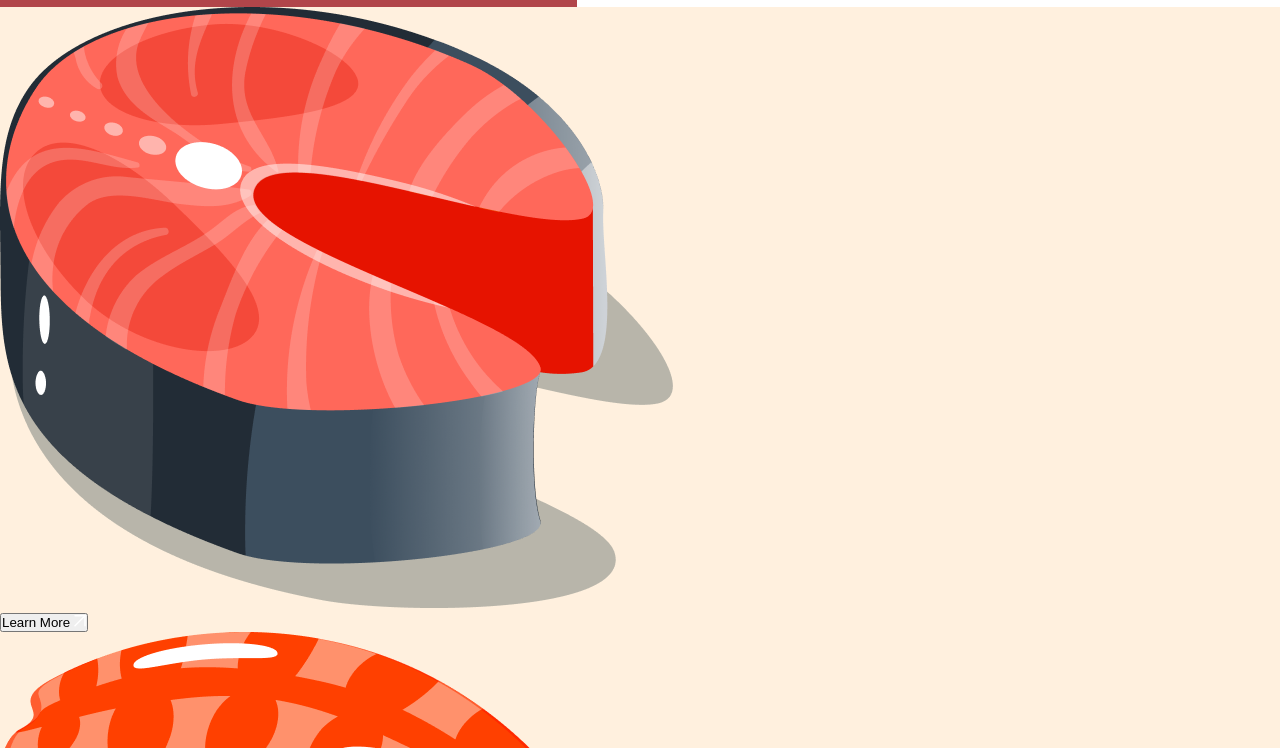
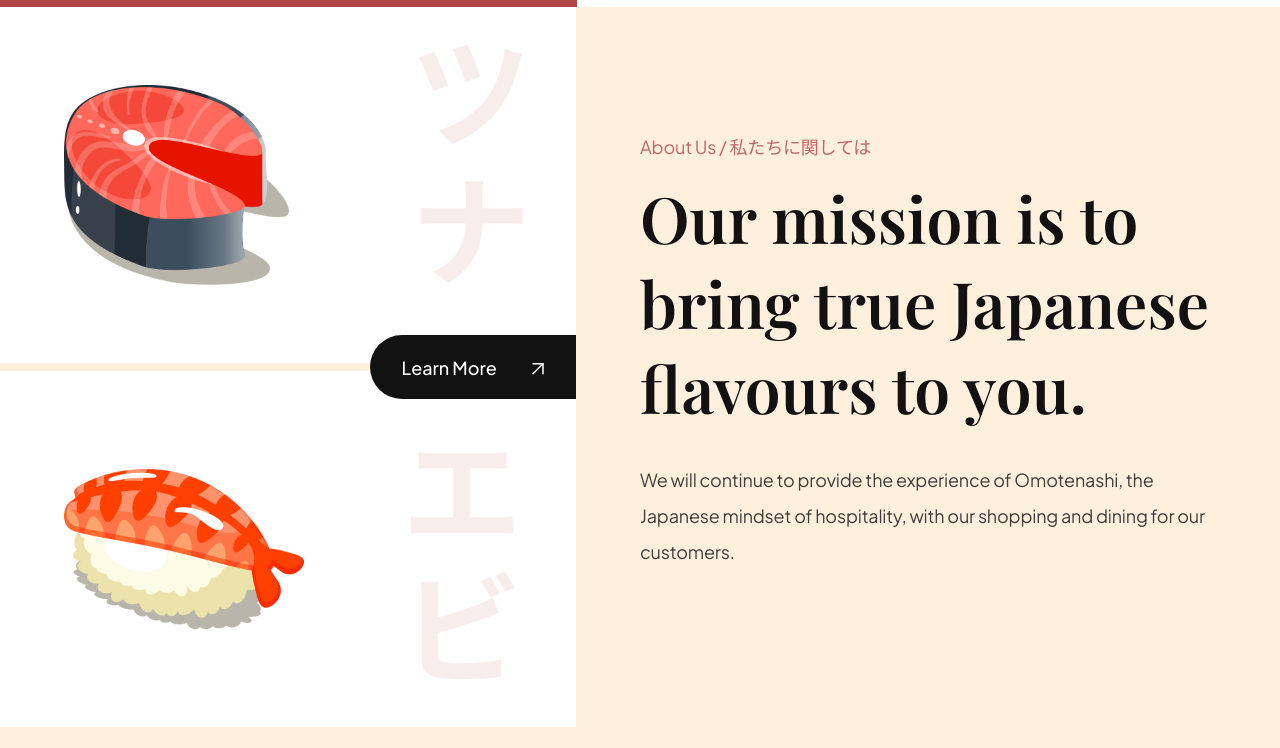
Before and after one commit to Kemboilewis/sushiman, a website built with Vite: page index.html in a window 1280 px wide. Shown: the part 812-1560 px from the top of the page. After the commit the page ends 1539 px from the top, so only its background shows below. Built offline with nearby package versions, Linux system fonts and the light colour scheme.

Commit message:
Added about-us

```diff
--- /dev/null
+++ b/css/sections/about.css
@@ -0,0 +1,76 @@
+.about-us {
+  display: flex;
+  min-height: 720px;
+  overflow: hidden;
+}
+
+.about-us__image {
+  flex: 1;
+  display: flex;
+  flex-direction: column;
+  justify-content: center;
+
+  background: var(--color-white);
+
+  position: relative;
+}
+
+.about-us__image div {
+  padding: 32px 64px;
+  flex: 1;
+  display: flex;
+  align-items: center;
+
+  background-position: center;
+  background-repeat: no-repeat;
+  background-size: contain;
+}
+.about-us__image-sushi3 {
+  border-bottom: 8px solid var(--color-creamson);
+  background-image: url('../../assets/about_bg1.png');
+}
+.about-us__image-sushi2 {
+  background-image: url('../../assets/about_bg2.png');
+}
+.about-us__image-sushi3 img {
+  width: 225px;
+  height: 200px;
+}
+.about-us__image-sushi2 img {
+  width: 240px;
+  height: 160px;
+}
+.about-us__button {
+  position: absolute;
+  right: 0;
+
+  padding: 12px 32px;
+  min-height: 64px;
+
+  background: var(--secondary-color);
+  border-radius: 32px 0 0 32px;
+  border: 0;
+  outline: 0;
+
+  color: #fff;
+  font-family: var(--plus-jakarta-sans);
+  font-weight: 500;
+  font-size: 18px;
+  line-height: 23px;
+
+  cursor: pointer;
+}
+.about-us__button img{
+  object-fit: contain;
+  margin-left:32px;
+
+}
+
+.about-us__content{
+  padding: 64px;
+
+  flex: 1;
+  display: flex;
+  justify-content: center;
+  flex-direction: column;
+}
--- a/css/style.css
+++ b/css/style.css
@@ -4,8 +4,8 @@
 /* other css file imports */
 @import url("sections/header.css");
 @import url("sections/hero.css");
-/* @import url("sections/about.css");
-@import url("sections/popular.css");
+@import url("sections/about.css");
+/* @import url("sections/popular.css");
 @import url("sections/trending.css");
 @import url("sections/subscribe.css");
 @import url("sections/footer.css"); */
--- a/index.html
+++ b/index.html
@@ -28,17 +28,17 @@
             <a href="#about-us">About Us</a>
           </li>
           <li>
-            <img src="assets/search.svg" alt="search"/>
+            <img src="assets/search.svg" alt="search" />
           </li>
         </ul>
         <ul class="header__menu-mobile">
-          <img src="assets/menu.svg" alt="menu">
+          <img src="assets/menu.svg" alt="menu" />
         </ul>
       </nav>
     </header>
     <section class="hero">
       <div class="hero-image">
-        <img src="assets/sushi-1.png" alt="sushi">
+        <img src="assets/sushi-1.png" alt="sushi" />
         <h2>
           日 <br />
           本 <br />
@@ -49,11 +49,14 @@
       <div class="hero-content">
         <div class="hero-content-info">
           <h1>Feel the taste of Japanese food</h1>
-          <p>Feel the taste of the most popular Japanese food from anywhere and anytime.</p>
+          <p>
+            Feel the taste of the most popular Japanese food from anywhere and
+            anytime.
+          </p>
           <div class="hero-content__buttons">
             <button class="hero-content__order-button">Order Now</button>
             <button class="hero-content__play-button">
-              <img src="assets/play-circle.svg" alt="play">
+              <img src="assets/play-circle.svg" alt="play" />
               How to order
             </button>
           </div>
@@ -64,8 +67,10 @@
             <p>Happy customers</p>
           </div>
           <div class="hero-content__review">
-            <img src="assets/user.png" alt="user">
-            <p>This is the best Japanese food delivery service that ever existed</p>
+            <img src="assets/user.png" alt="user" />
+            <p>
+              This is the best Japanese food delivery service that ever existed
+            </p>
           </div>
         </div>
       </div>
@@ -73,18 +78,26 @@
     <section class="about-us" id="about-us">
       <div class="about-us__image">
         <div class="about-us__image-sushi3">
-          <img src="assets/sushi-3.png" alt="sushi"/>
+          <img src="assets/sushi-3.png" alt="sushi" />
         </div>
         <button class="about-us__button">
           Learn More
-          <img src="assets/arrow-up-right.svg" alt="learn more">
+          <img src="assets/arrow-up-right.svg" alt="learn more" />
         </button>
         <div class="about-us__image-sushi2">
-          <img src="assets/sushi-2.png" alt="sushi"/>
+          <img src="assets/sushi-2.png" alt="sushi" />
         </div>
       </div>
       <div class="about-us__content">
-        <p>About Us / 私たちに関しては</p>
+        <p class="sushi__subtitle">About Us / 私たちに関しては</p>
+        <h3 class="sushi__title">
+          Our mission is to bring true Japanese flavours to you.
+        </h3>
+        <p class="sushi__description">
+          We will continue to provide the experience of Omotenashi, the Japanese
+          mindset of hospitality, with our shopping and dining for our
+          customers.
+        </p>
       </div>
     </section>
 
```
